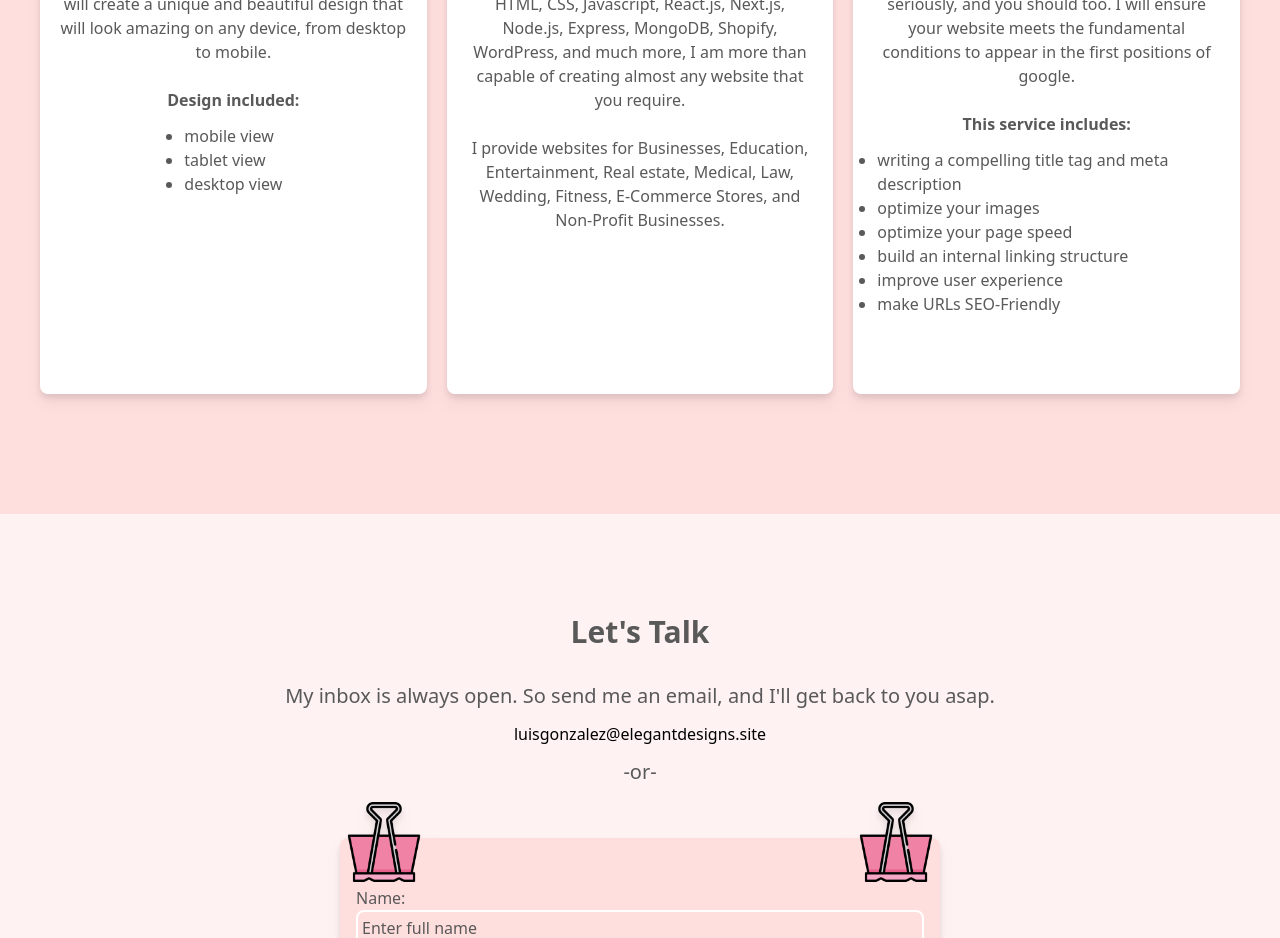
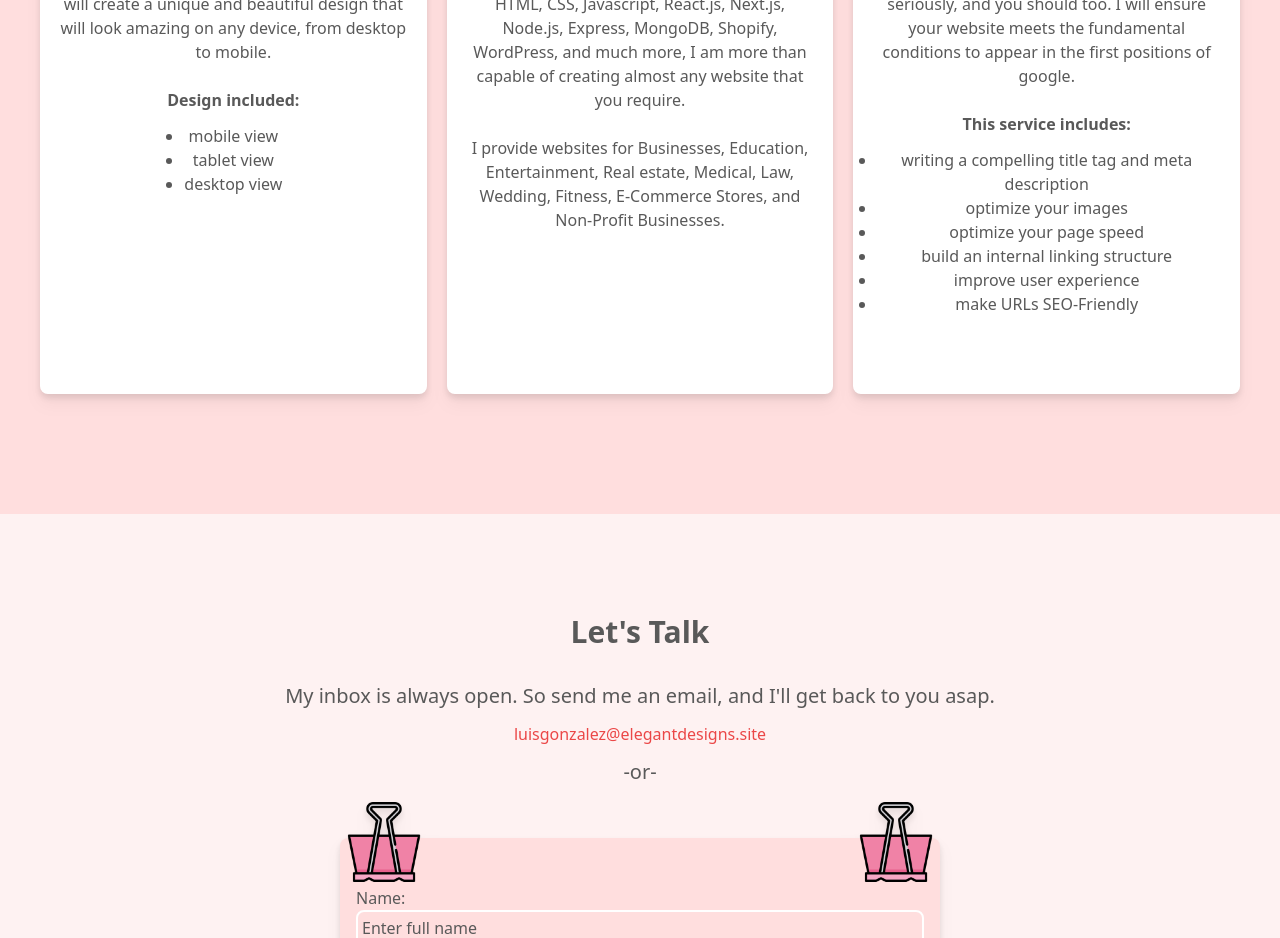
Before and after one commit to lmigonzalez/elegant-designs, a Next.js app: page / in a window 1280 px wide. Shown: the part 3460-4398 px from the top of the page. Built offline with nearby package versions, Linux system fonts and the light colour scheme.

Commit message:
style fix 5

```diff
--- a/components/Contact.js
+++ b/components/Contact.js
@@ -69,8 +69,8 @@ const Contact = () => {
         My inbox is always open. So send me an email, and I'll get back to you
         asap.
       </p>
-      <Link href="/" className="text-[#EB4747] text-center">
-        luisgonzalez@elegantdesigns.site
+      <Link href="/" className="text-center">
+        <a className="text-[#EB4747] ">luisgonzalez@elegantdesigns.site</a>
       </Link>
 
       <p className="text-center">-or-</p>
--- a/components/Services.js
+++ b/components/Services.js
@@ -21,8 +21,8 @@ const Services = () => {
           <p className="text-base">
           If you are looking for a design for your website, you have come to the right place. I will create a unique and beautiful design that will look amazing on any device, from desktop to mobile.
           </p>
-          <p className="text-base text-start font-bold">Design included:</p>
-          <ul className=" text-[#595959] list-disc text-start">
+          <p className="text-base font-bold">Design included:</p>
+          <ul className=" text-[#595959] list-disc">
             <li>mobile view</li>
             <li>tablet view</li>
             <li>desktop view</li>
@@ -67,7 +67,7 @@ const Services = () => {
           What is the use of having a beautiful website if no one can find it? That's why I take SEO very seriously, and you should too. I will ensure your website meets the fundamental conditions to appear in the first positions of google.
           </p>
           <p className="text-base text-start font-bold">This service includes:</p>
-          <ul className=" text-[#595959] list-disc text-start">
+          <ul className=" text-[#595959] list-disc">
             <li>writing a compelling title tag and meta description</li>
             <li>optimize your images</li>
             <li>optimize your page speed</li>
```
